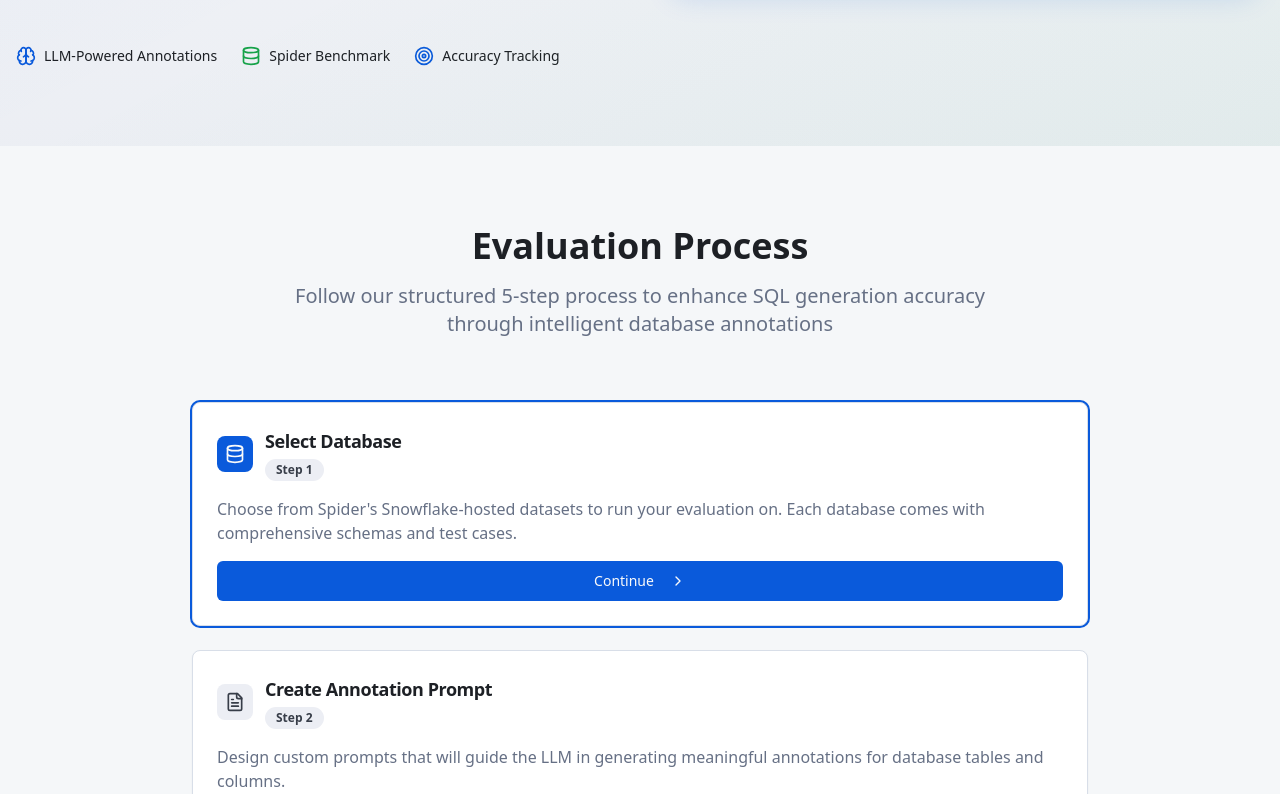
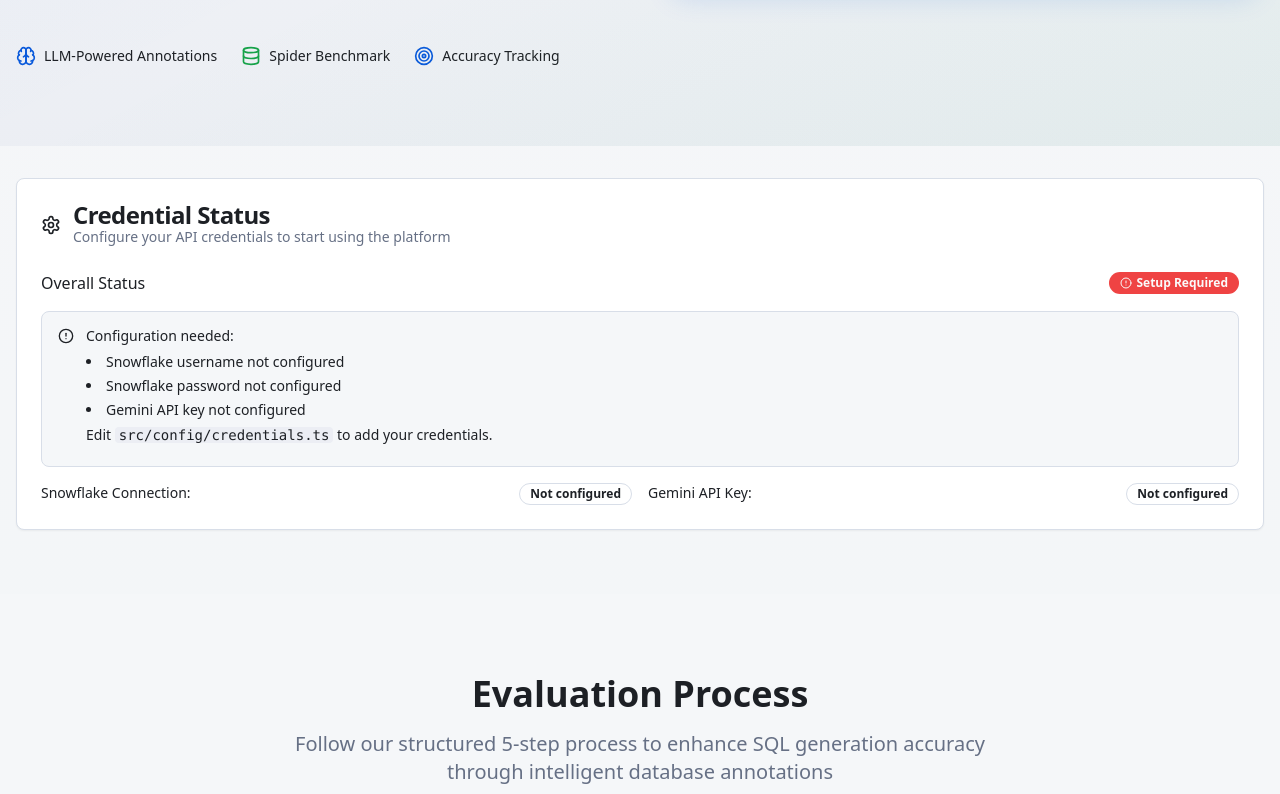
Before and after one commit to bansalshubhammailbox-collab/db-illuminator, a React (Vite) app: page / in a window 1280 px wide. Shown: the part 495-1289 px from the top of the page. Built offline with nearby package versions, Linux system fonts and the light colour scheme.

Commit message:
Add Snowflake and LLM credentials
Integrate Snowflake credentials from the provided repository and guide the user on where to input their LLM API key.

```diff
--- /dev/null
+++ b/src/components/CredentialStatus.tsx
@@ -0,0 +1,89 @@
+import { useState, useEffect } from "react";
+import { validateCredentials } from "@/config/credentials";
+import { Card, CardContent, CardDescription, CardHeader, CardTitle } from "@/components/ui/card";
+import { Badge } from "@/components/ui/badge";
+import { Alert, AlertDescription } from "@/components/ui/alert";
+import { CheckCircle2, AlertCircle, Settings } from "lucide-react";
+
+export const CredentialStatus = () => {
+  const [validation, setValidation] = useState(validateCredentials());
+
+  useEffect(() => {
+    // Recheck credentials every few seconds during setup
+    const interval = setInterval(() => {
+      setValidation(validateCredentials());
+    }, 3000);
+
+    return () => clearInterval(interval);
+  }, []);
+
+  return (
+    <Card className="mb-8">
+      <CardHeader>
+        <div className="flex items-center gap-3">
+          <Settings className="h-5 w-5" />
+          <div>
+            <CardTitle>Credential Status</CardTitle>
+            <CardDescription>
+              Configure your API credentials to start using the platform
+            </CardDescription>
+          </div>
+        </div>
+      </CardHeader>
+      <CardContent>
+        <div className="space-y-4">
+          <div className="flex items-center justify-between">
+            <span className="font-medium">Overall Status</span>
+            <Badge variant={validation.isValid ? "default" : "destructive"}>
+              {validation.isValid ? (
+                <div className="flex items-center gap-1">
+                  <CheckCircle2 className="h-3 w-3" />
+                  Ready
+                </div>
+              ) : (
+                <div className="flex items-center gap-1">
+                  <AlertCircle className="h-3 w-3" />
+                  Setup Required
+                </div>
+              )}
+            </Badge>
+          </div>
+
+          {!validation.isValid && (
+            <Alert>
+              <AlertCircle className="h-4 w-4" />
+              <AlertDescription>
+                <div className="space-y-1">
+                  <p className="font-medium">Configuration needed:</p>
+                  <ul className="list-disc list-inside text-sm space-y-1">
+                    {validation.errors.map((error, index) => (
+                      <li key={index}>{error}</li>
+                    ))}
+                  </ul>
+                  <p className="text-sm mt-2">
+                    Edit <code className="bg-muted px-1 rounded">src/config/credentials.ts</code> to add your credentials.
+                  </p>
+                </div>
+              </AlertDescription>
+            </Alert>
+          )}
+
+          <div className="grid grid-cols-1 md:grid-cols-2 gap-4 text-sm">
+            <div className="flex justify-between">
+              <span>Snowflake Connection:</span>
+              <Badge variant={validation.errors.some(e => e.includes("Snowflake")) ? "outline" : "secondary"}>
+                {validation.errors.some(e => e.includes("Snowflake")) ? "Not configured" : "Configured"}
+              </Badge>
+            </div>
+            <div className="flex justify-between">
+              <span>Gemini API Key:</span>
+              <Badge variant={validation.errors.some(e => e.includes("Gemini")) ? "outline" : "secondary"}>
+                {validation.errors.some(e => e.includes("Gemini")) ? "Not configured" : "Configured"}
+              </Badge>
+            </div>
+          </div>
+        </div>
+      </CardContent>
+    </Card>
+  );
+};
--- /dev/null
+++ b/src/config/credentials.ts
@@ -0,0 +1,49 @@
+// Configuration file for API credentials
+// Add your credentials here for the proof of concept
+
+export const config = {
+  // Snowflake connection details (from Spider2 repository)
+  snowflake: {
+    account: "RSRSBDK-YDB67606", // Fixed account from Spider2
+    user: "your_username", // ✏️ Replace with your Snowflake username
+    password: "your_password", // ✏️ Replace with your Snowflake password
+    warehouse: "COMPUTE_WH",
+    database: "SPIDER2", // Default database name from Spider2
+    schema: "PUBLIC"
+  },
+
+  // Gemini AI API configuration
+  gemini: {
+    apiKey: "your_gemini_api_key", // ✏️ Replace with your Gemini API key
+    model: "gemini-pro", // Default model
+    baseUrl: "https://generativelanguage.googleapis.com/v1beta"
+  },
+
+  // Spider evaluation settings
+  spider: {
+    evaluationUrl: "https://spider2-sql.github.io/",
+    snowflakeUrl: "https://app.snowflake.com/rsrsbdk/ydb67606/"
+  }
+};
+
+// Validation helper to check if credentials are configured
+export const validateCredentials = () => {
+  const errors: string[] = [];
+
+  if (config.snowflake.user === "your_username") {
+    errors.push("Snowflake username not configured");
+  }
+
+  if (config.snowflake.password === "your_password") {
+    errors.push("Snowflake password not configured");
+  }
+
+  if (config.gemini.apiKey === "your_gemini_api_key") {
+    errors.push("Gemini API key not configured");
+  }
+
+  return {
+    isValid: errors.length === 0,
+    errors
+  };
+};
--- a/src/pages/Index.tsx
+++ b/src/pages/Index.tsx
@@ -1,6 +1,7 @@
 import { useState } from "react";
 import { HeroSection } from "@/components/HeroSection";
 import { ProcessOverview } from "@/components/ProcessOverview";
+import { CredentialStatus } from "@/components/CredentialStatus";
 import { Button } from "@/components/ui/button";
 import { Card, CardContent, CardDescription, CardHeader, CardTitle } from "@/components/ui/card";
 import { Badge } from "@/components/ui/badge";
@@ -21,6 +22,14 @@ const Index = () => {
   return (
     <div className="min-h-screen bg-gradient-subtle">
       <HeroSection />
+
+      {/* Credential Status Section */}
+      <section className="py-8 bg-background/30">
+        <div className="container mx-auto px-4">
+          <CredentialStatus />
+        </div>
+      </section>
+
       <ProcessOverview activeStep={activeStep} />
 
       {/* Features Section */}
```
Also changed, not shown: 1 other file (tests, documents, lock files or other folders).
